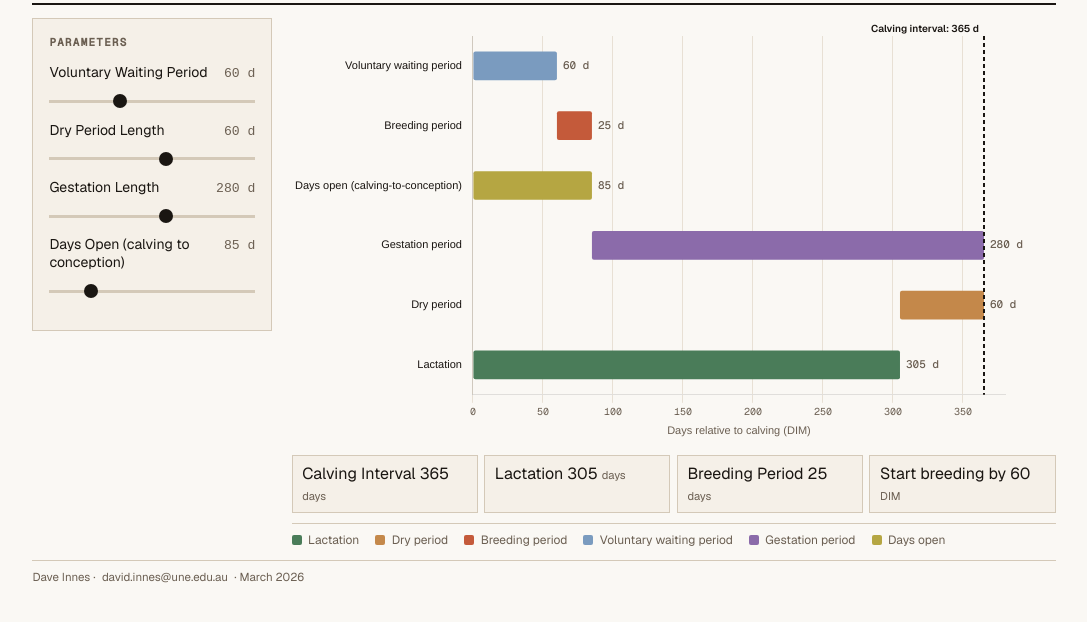
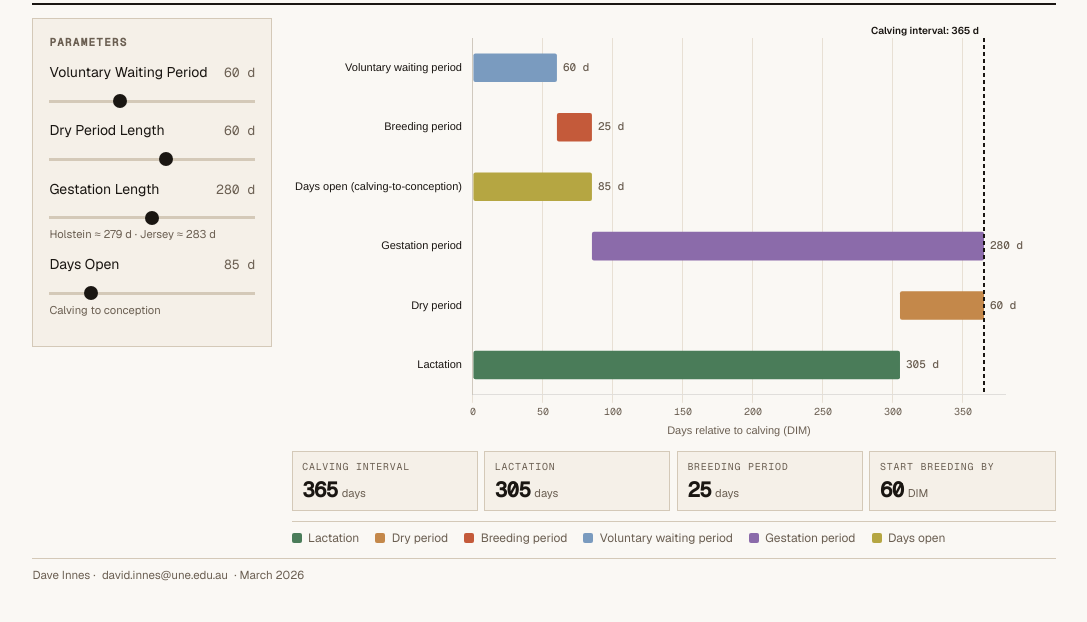
Before and after one commit to davos-i/dairy-teaching-apps, a plain HTML site: page dairy_repro_timeline_app.html in a window 1280 px wide. Shown: the part 86-708 px from the top of the page, without its empty margins (96-1183 px from the left). Drawn offline with nearby package versions, Linux system fonts and the light colour scheme.

Commit message:
Refactor styles and improve layout in HTML file

```diff
--- a/dairy_repro_timeline_app.html
+++ b/dairy_repro_timeline_app.html
@@ -16,20 +16,18 @@
     --ink: #1a1612;
     --muted: #6b5f52;
     --rule: #d4c9b8;
-
-    --col-lactation:   #4a7c59;
-    --col-dry:         #c4884a;
-    --col-breeding:    #c45a3a;
-    --col-vwp:         #7a9bbf;
-    --col-gestation:   #8b6baa;
-    --col-open:        #b5a642;
+    --col-lactation: #4a7c59;
+    --col-dry:       #c4884a;
+    --col-breeding:  #c45a3a;
+    --col-vwp:       #7a9bbf;
+    --col-gestation: #8b6baa;
+    --col-open:      #b5a642;
   }
 
   html, body {
     font-family: 'Geist', system-ui, sans-serif;
     background: var(--warm-white);
     color: var(--ink);
-    height: auto;
     padding: 1rem 1.2rem 0.5rem;
     max-width: 1100px;
     margin: 0 auto;
@@ -52,7 +50,6 @@
     font-size: 0.83rem;
     color: var(--muted);
     margin-top: 0.3rem;
-    font-weight: 400;
   }
 
   .layout {
@@ -64,27 +61,26 @@
 
   @media (max-width: 700px) {
     .layout { grid-template-columns: 1fr; }
-    .stats { grid-template-columns: 1fr 1fr; }
+    .stats  { grid-template-columns: 1fr 1fr !important; }
   }
 
-  /* Controls */
   .controls {
     background: var(--cream);
     border: 1px solid var(--rule);
-    padding: 1rem 1rem 1.2rem;
+    padding: 1rem;
   }
 
   .controls h2 {
+    font-family: 'Geist Mono', monospace;
     font-size: 0.68rem;
     letter-spacing: 0.12em;
     text-transform: uppercase;
     color: var(--muted);
     margin-bottom: 0.9rem;
-    font-family: 'Geist Mono', monospace;
   }
 
   .slider-group {
-    margin-bottom: 0.8rem;
+    margin-bottom: 0.85rem;
   }
 
   .slider-group label {
@@ -93,15 +89,20 @@
     align-items: baseline;
     font-size: 0.88rem;
     margin-bottom: 0.35rem;
-    font-weight: 400;
   }
 
-  .slider-group label span.val {
-    font-family: 'DM Mono', monospace;
+  .slider-group label .val {
+    font-family: 'Geist Mono', monospace;
     font-size: 0.82rem;
     color: var(--muted);
-    min-width: 3em;
+    min-width: 3.5em;
     text-align: right;
+  }
+
+  .slider-hint {
+    font-size: 0.7rem;
+    color: var(--muted);
+    margin-top: 0.2rem;
   }
 
   input[type=range] {
@@ -130,8 +131,31 @@
     cursor: pointer;
   }
 
+  .chart-area {
+    display: flex;
+    flex-direction: column;
+    gap: 0.6rem;
+    min-width: 0;
+  }
 
-  /* Stats */
+  .chart-wrap {
+    position: relative;
+    width: 100%;
+  }
+
+  .stats {
+    display: grid;
+    grid-template-columns: 1fr 1fr 1fr 1fr;
+    gap: 0.4rem;
+  }
+
+  .stat {
+    background: var(--cream);
+    border: 1px solid var(--rule);
+    padding: 0.45rem 0.6rem;
+  }
+
+  .stat-label {
     font-family: 'Geist Mono', monospace;
     font-size: 0.62rem;
     text-transform: uppercase;
@@ -142,45 +166,17 @@
   }
 
   .stat-value {
+    font-family: 'Geist Mono', monospace;
     font-size: 1.3rem;
     font-weight: 600;
     letter-spacing: -0.03em;
-    font-family: 'Geist Mono', monospace;
   }
 
   .stat-unit {
     font-size: 0.7rem;
     color: var(--muted);
-    font-weight: 400;
-    font-family: 'Geist', sans-serif;
   }
 
-  .chart-area {
-    display: flex;
-    flex-direction: column;
-    gap: 0.6rem;
-    min-width: 0;
-  }
-
-  .stats {
-    display: grid;
-    grid-template-columns: 1fr 1fr 1fr 1fr;
-    gap: 0.4rem;
-    margin-top: 0.2rem;
-  }
-
-  .stat {
-    background: var(--cream);
-    border: 1px solid var(--rule);
-    padding: 0.45rem 0.6rem;
-  }
-
-  .chart-wrap {
-    position: relative;
-    width: 100%;
-  }
-
-  /* Legend */
   .legend {
     display: flex;
     flex-wrap: wrap;
@@ -202,6 +198,7 @@
     border-radius: 2px;
     flex-shrink: 0;
   }
+
   .footer {
     border-top: 1px solid var(--rule);
     margin-top: 0.8rem;
@@ -211,6 +208,7 @@
     display: flex;
     gap: 0.4rem;
     align-items: center;
+    flex-wrap: wrap;
   }
 
   .footer a {
@@ -218,9 +216,7 @@
     text-decoration: none;
   }
 
-  .footer a:hover {
-    text-decoration: underline;
-  }
+  .footer a:hover { text-decoration: underline; }
 </style>
 </head>
 <body>
@@ -231,7 +227,7 @@
 </header>
 
 <div class="layout">
-  <!-- Controls -->
+
   <aside class="controls">
     <h2>Parameters</h2>
 
@@ -247,16 +243,17 @@
 
     <div class="slider-group">
       <label>Gestation Length <span class="val" id="gest-val">280 d</span></label>
-      <input type="range" id="gest" min="260" max="295" value="280" step="1">
+      <input type="range" id="gest" min="265" max="295" value="280" step="1">
+      <div class="slider-hint">Holstein &approx; 279 d &middot; Jersey &approx; 283 d</div>
     </div>
 
     <div class="slider-group">
-      <label>Days Open (calving to conception) <span class="val" id="open-val">85 d</span></label>
+      <label>Days Open <span class="val" id="open-val">85 d</span></label>
       <input type="range" id="open" min="60" max="200" value="85" step="1">
+      <div class="slider-hint">Calving to conception</div>
     </div>
   </aside>
 
-  <!-- Chart + stats -->
   <div class="chart-area">
     <div class="chart-wrap">
       <canvas id="chart"></canvas>
@@ -265,22 +262,22 @@
     <div class="stats">
       <div class="stat">
         <span class="stat-label">Calving Interval</span>
-        <span class="stat-value" id="stat-ci">—</span>
+        <span class="stat-value" id="stat-ci">&#8212;</span>
         <span class="stat-unit">days</span>
       </div>
       <div class="stat">
         <span class="stat-label">Lactation</span>
-        <span class="stat-value" id="stat-lact">—</span>
+        <span class="stat-value" id="stat-lact">&#8212;</span>
         <span class="stat-unit">days</span>
       </div>
       <div class="stat">
         <span class="stat-label">Breeding Period</span>
-        <span class="stat-value" id="stat-breed">—</span>
+        <span class="stat-value" id="stat-breed">&#8212;</span>
         <span class="stat-unit">days</span>
       </div>
       <div class="stat">
-        <span class="stat-label">Start breeding by</span>
-        <span class="stat-value" id="stat-start">—</span>
+        <span class="stat-label">Start Breeding By</span>
+        <span class="stat-value" id="stat-start">&#8212;</span>
         <span class="stat-unit">DIM</span>
       </div>
     </div>
@@ -294,15 +291,27 @@
       <div class="legend-item"><div class="legend-dot" style="background:var(--col-open)"></div>Days open</div>
     </div>
   </div>
+
 </div>
 
 <footer class="footer">
-  Dave Innes · <a href="mailto:david.innes@une.edu.au">david.innes@une.edu.au</a> · March 2026
+  Dave Innes &middot; <a id="footer-email" href="#">&#8212;</a> &middot; March 2026
 </footer>
 
 <script>
-  // ── Chart setup ──────────────────────────────────────────────────────────
-  const LABELS = [
+  // Email set via JS to avoid proxy obfuscation
+  (function() {
+    var a = document.getElementById('footer-email');
+    var e = 'david.innes' + '\u0040' + 'une.edu.au';
+    a.href = 'mailto:' + e;
+    a.textContent = e;
+  })();
+
+  function cssVar(n) {
+    return getComputedStyle(document.documentElement).getPropertyValue(n).trim();
+  }
+
+  var LABELS = [
     'Voluntary waiting period',
     'Breeding period',
     'Days open (calving-to-conception)',
@@ -311,24 +320,22 @@
     'Lactation',
   ];
 
-  const COLORS = [
-    getComputedStyle(document.documentElement).getPropertyValue('--col-vwp').trim(),
-    getComputedStyle(document.documentElement).getPropertyValue('--col-breeding').trim(),
-    getComputedStyle(document.documentElement).getPropertyValue('--col-open').trim(),
-    getComputedStyle(document.documentElement).getPropertyValue('--col-gestation').trim(),
-    getComputedStyle(document.documentElement).getPropertyValue('--col-dry').trim(),
-    getComputedStyle(document.documentElement).getPropertyValue('--col-lactation').trim(),
+  var COLORS = [
+    cssVar('--col-vwp'),
+    cssVar('--col-breeding'),
+    cssVar('--col-open'),
+    cssVar('--col-gestation'),
+    cssVar('--col-dry'),
+    cssVar('--col-lactation'),
   ];
 
-  const ctx = document.getElementById('chart').getContext('2d');
-
-  // Floating bar dataset: each point is [start, end]
-  const chart = new Chart(ctx, {
+  var canvas = document.getElementById('chart');
+  var chart = new Chart(canvas.getContext('2d'), {
     type: 'bar',
     data: {
       labels: LABELS,
       datasets: [{
-        data: [[0,1],[0,1],[0,1],[0,1],[0,1],[0,1]],   // distinct refs, replaced immediately
+        data: [[0,1],[0,2],[0,3],[0,4],[0,5],[0,6]],
         backgroundColor: COLORS,
         borderRadius: 2,
         borderSkipped: false,
@@ -340,20 +347,18 @@
       responsive: true,
       maintainAspectRatio: true,
       aspectRatio: 1.8,
-      layout: { padding: { right: 50, top: 18 } },
+      layout: { padding: { right: 50, top: 20 } },
       plugins: {
         legend: { display: false },
         tooltip: {
           callbacks: {
-            label: ctx => {
-              const [s, e] = ctx.raw;
-              return `  ${s} → ${e} d  (${e - s} d)`;
+            label: function(ctx) {
+              var d = ctx.raw;
+              return '  ' + d[0] + ' \u2192 ' + d[1] + ' d  (' + (d[1] - d[0]) + ' d)';
             },
-            title: ctx => ctx[0].label,
+            title: function(ctx) { return ctx[0].label; }
           }
-        },
-        // Inline labels via a custom plugin
-        datalabels: null,
+        }
       },
       scales: {
         x: {
@@ -370,107 +375,91 @@
       }
     },
     plugins: [
-      // Draw duration labels to the right of each bar
       {
         id: 'barLabels',
-        afterDatasetsDraw(chart) {
-          const { ctx, data } = chart;
-          ctx.save();
-          ctx.font = "500 11px 'Geist Mono', monospace";
-          ctx.textAlign = 'left';
-          ctx.textBaseline = 'middle';
-
-          chart.getDatasetMeta(0).data.forEach((bar, i) => {
-            const [s, e] = data.datasets[0].data[i];
-            const dur = e - s;
-            const label = `${dur} d`;
-            const x = bar.x + 6;
-            const y = bar.y;
-            ctx.fillStyle = '#6b5f52';
-            ctx.fillText(label, x, y);
+        afterDatasetsDraw: function(ch) {
+          var c = ch.ctx;
+          c.save();
+          c.font = "500 11px 'Geist Mono', monospace";
+          c.textAlign = 'left';
+          c.textBaseline = 'middle';
+          c.fillStyle = '#6b5f52';
+          ch.getDatasetMeta(0).data.forEach(function(bar, i) {
+            var d = ch.data.datasets[0].data[i];
+            c.fillText((d[1] - d[0]) + ' d', bar.x + 6, bar.y);
           });
-          ctx.restore();
+          c.restore();
         }
       },
-      // Draw vertical line at calving interval
       {
         id: 'calvingLine',
-        afterDraw(chart) {
-          const ci = chart._calvingInterval;
+        afterDraw: function(ch) {
+          var ci = ch._ci;
           if (!ci) return;
-          const { ctx, chartArea, scales } = chart;
-          const x = scales.x.getPixelForValue(ci);
-          ctx.save();
-          ctx.beginPath();
-          ctx.moveTo(x, chartArea.top);
-          ctx.lineTo(x, chartArea.bottom);
-          ctx.strokeStyle = '#1a1612';
-          ctx.lineWidth = 2;
-          ctx.setLineDash([4, 3]);
-          ctx.stroke();
-          ctx.setLineDash([]);
-          // Label left of the line, right-aligned
-          ctx.font = "600 10px 'Geist', system-ui, sans-serif";
-          ctx.fillStyle = '#1a1612';
-          ctx.textAlign = 'right';
-          ctx.textBaseline = 'bottom';
-          ctx.fillText(`Calving interval: ${ci} d`, x - 5, chartArea.top - 2);
-          ctx.restore();
+          var c = ch.ctx, area = ch.chartArea, x = ch.scales.x.getPixelForValue(ci);
+          c.save();
+          c.beginPath();
+          c.moveTo(x, area.top);
+          c.lineTo(x, area.bottom);
+          c.strokeStyle = '#1a1612';
+          c.lineWidth = 2;
+          c.setLineDash([4, 3]);
+          c.stroke();
+          c.setLineDash([]);
+          c.font = "600 10px 'Geist', system-ui, sans-serif";
+          c.fillStyle = '#1a1612';
+          c.textAlign = 'right';
+          c.textBaseline = 'bottom';
+          c.fillText('Calving interval: ' + ci + ' d', x - 5, area.top - 2);
+          c.restore();
         }
       }
     ]
   });
 
-  // ── Compute & render ─────────────────────────────────────────────────────
+  var firstRender = true;
+
   function compute() {
-    const VWP   = +document.getElementById('vwp').value;
-    const dry   = +document.getElementById('dry').value;
-    const gest  = +document.getElementById('gest').value;
-    const open  = +document.getElementById('open').value;   // calving_to_conception_DIM
+    var VWP  = +document.getElementById('vwp').value;
+    var dry  = +document.getElementById('dry').value;
+    var gest = +document.getElementById('gest').value;
+    var open = +document.getElementById('open').value;
 
-    const breedStart   = VWP;                     // same as breeding_period_start_DIM
-    const breedLen     = open - VWP;
-    const gestEnd      = open + gest;             // total days in reproductive cycle
-    const lactLen      = gestEnd - dry;
+    var breedLen = open - VWP;
+    var gestEnd  = open + gest;
+    var lactLen  = gestEnd - dry;
 
-    // Update sliders display
-    document.getElementById('vwp-val').textContent  = `${VWP} d`;
-    document.getElementById('dry-val').textContent  = `${dry} d`;
-    document.getElementById('gest-val').textContent = `${gest} d`;
-    document.getElementById('open-val').textContent = `${open} d`;
+    document.getElementById('vwp-val').textContent  = VWP  + ' d';
+    document.getElementById('dry-val').textContent  = dry  + ' d';
+    document.getElementById('gest-val').textContent = gest + ' d';
+    document.getElementById('open-val').textContent = open + ' d';
 
-    // Stats
     document.getElementById('stat-ci').textContent    = gestEnd;
     document.getElementById('stat-lact').textContent  = lactLen;
     document.getElementById('stat-breed').textContent = Math.max(0, breedLen);
-    document.getElementById('stat-start').textContent = breedStart;
+    document.getElementById('stat-start').textContent = VWP;
 
-    // Floating bar data: [start, end] for each row (same order as LABELS)
-    const barData = [
-      [0, VWP],            // VWP
-      [breedStart, open],  // Breeding period
-      [0, open],           // Days open
-      [open, gestEnd],     // Gestation
-      [lactLen, gestEnd],  // Dry period
-      [0, lactLen],        // Lactation
+    chart.data.datasets[0].data = [
+      [0, VWP],
+      [VWP, open],
+      [0, open],
+      [open, gestEnd],
+      [lactLen, gestEnd],
+      [0, lactLen],
     ];
 
-    chart.data.datasets[0].data = barData;
+    chart._ci = gestEnd;
 
-    // Store gestEnd for the vertical line plugin
-    chart._calvingInterval = gestEnd;
-
-    // Fixed 50d grid, always label key DIM values including calving interval
-    const keyVals = new Set([0, VWP, open, lactLen, gestEnd]);
+    var keyVals = [0, VWP, open, lactLen, gestEnd];
     chart.options.scales.x.ticks = {
       font: { family: "'Geist Mono', monospace", size: 10 },
       color: '#6b5f52',
       stepSize: 50,
       callback: function(val) {
-        if (keyVals.has(val)) return val;
+        if (keyVals.indexOf(val) !== -1) return val;
         if (val % 50 === 0) return val;
         return null;
-      },
+      }
     };
     chart.options.scales.x.max = gestEnd + Math.ceil(gestEnd * 0.04);
 
@@ -478,35 +467,21 @@
     firstRender = false;
   }
 
-  let firstRender = true;
-
-  // Wire sliders
-  ['vwp','dry','gest','open'].forEach(id => {
+  ['vwp', 'dry', 'gest', 'open'].forEach(function(id) {
     document.getElementById(id).addEventListener('input', compute);
   });
 
-  // Resize chart when window size changes — reset canvas first so it can grow back
-  let resizeTimer;
-  window.addEventListener('resize', () => {
+  var resizeTimer;
+  window.addEventListener('resize', function() {
     clearTimeout(resizeTimer);
-    resizeTimer = setTimeout(() => {
-      const canvas = document.getElementById('chart');
+    resizeTimer = setTimeout(function() {
       canvas.style.width = '100%';
       canvas.style.height = '';
       chart.resize();
-      reportHeight();
     }, 50);
   });
 
-  compute(); // initial render — runs after chart is constructed
-
-  // Tell parent iframe how tall we are so it can resize
-  function reportHeight() {
-    const h = document.documentElement.scrollHeight;
-    window.parent.postMessage({ iframeHeight: h }, '*');
-  }
-  new ResizeObserver(reportHeight).observe(document.body);
-  reportHeight();
+  compute();
 </script>
 </body>
 </html>
```
